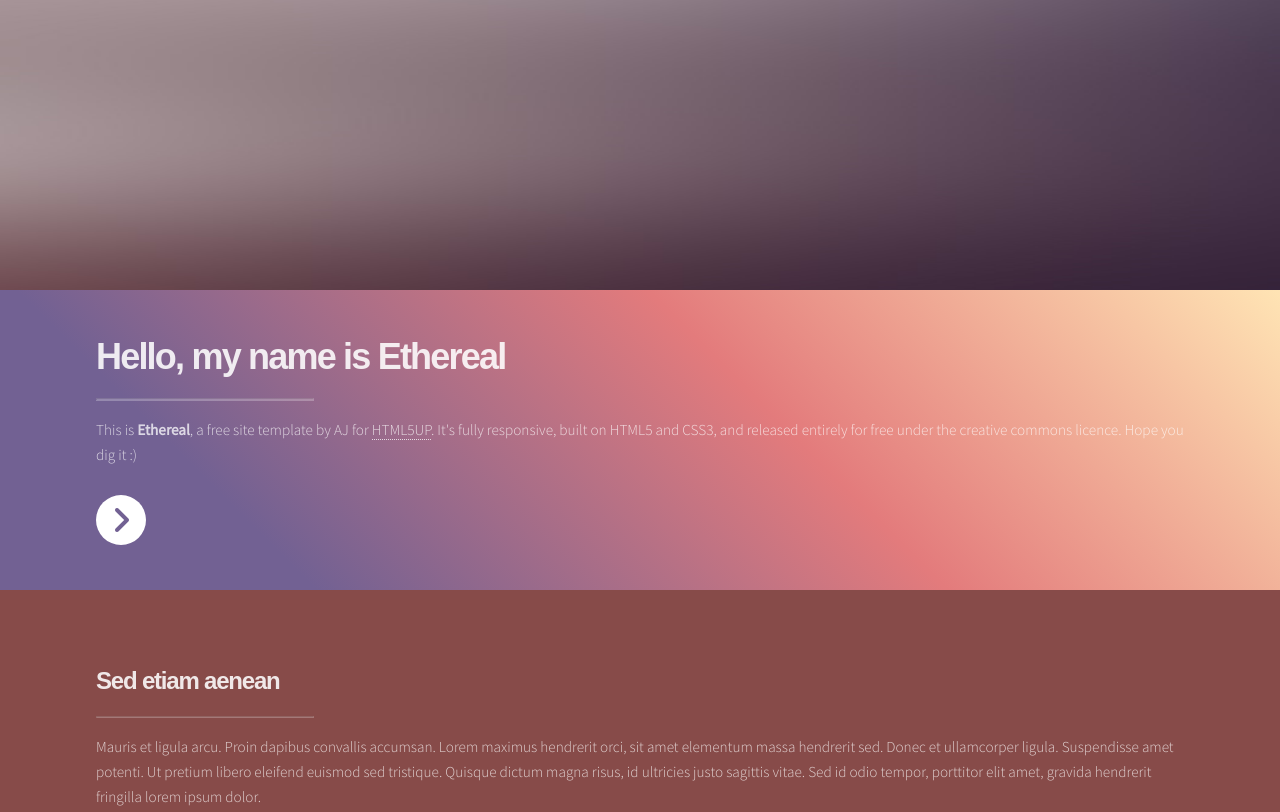
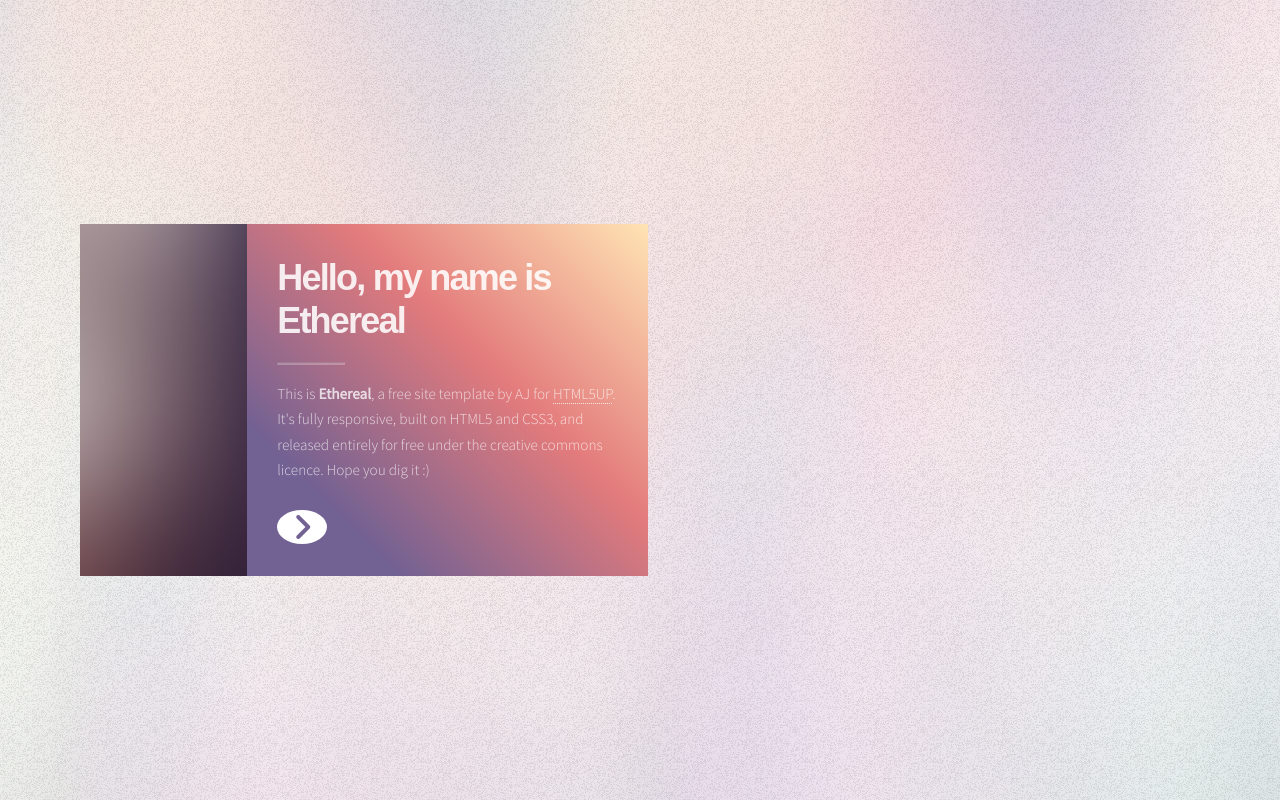
Before and after one commit to awryanyork/Practice-Projects, a plain HTML site: page Flexbox1/index.html in a window 1280 px wide. Shown: the top 812 px of the page. Drawn offline with Linux system fonts and the light colour scheme.

Commit message:
got started on side scrolling layout

```diff
--- /dev/null
+++ b/Flexbox1/_queries.scss
@@ -0,0 +1,62 @@
+@media (min-width: 600px) {
+
+    ////////// Layout //////////
+
+    body,
+    .page-wrap {
+        flex-wrap: nowrap; // enables side scrolling
+        overflow: scroll;   // enables side scrolling
+    }
+
+    body,
+    .page-wrap,
+    header,
+    .image-gallery,
+    .amet {
+        flex-direction: row;
+    }
+
+    body {
+        height: 100vh; // sets body to be full height so you can vertically center the page wrapper
+        align-items: center;
+    }
+
+    .page-wrap {
+        height: 32rem;
+        padding: 5rem;
+    }
+
+    // makes the flex items of page-wrap side scrolling
+    header,
+    .sed,
+    .amet,
+    .magna,
+    .elit,
+    .image-gallery,
+    .contact {
+        flex: 0 0 auto;
+    }
+
+    .container {
+        padding: 2rem 0;
+        height: 100%;
+        justify-content: center;
+    }
+
+    ///// Header /////
+
+
+    .hero {
+        height: 100%;
+        width: 12.5%;
+    }
+
+    .main-head-wrap {
+        width: 30%;
+    }
+
+    ///// Sed /////
+    .sed {width: 100%;}
+
+
+}
--- a/Flexbox1/index.html
+++ b/Flexbox1/index.html
@@ -10,6 +10,7 @@
 </head>
 <body>
 
+    <div class="page-wrap">
         <header>
             <img src="images/pic01.jpg" alt="" class="hero">
             <div class="main-head-wrap">
@@ -81,8 +82,9 @@
                 <h2 class="section-title">Contact</h2>
                 <hr class="section-title-underline">
                 <p class="paragraph">Sed vel nibh libero. Mauris et lorem pharetra massa lorem turpis congue pulvinar. Vivamus sed feugiat finibus. Duis amet bibendum amet sed. Duis mauris ex, dapibus sed ligula tempus volutpat magna etiam.</p>
-        </div>
-    </section>
+            </div> <!-- container -->
+        </section> <!-- contact -->
+    </div> <!-- page-wrap -->
 
 </body>
 </html>
--- a/Flexbox1/main.scss
+++ b/Flexbox1/main.scss
@@ -10,6 +10,7 @@
 
 //flex containers
 body,
+.page-wrap,
 header,
 .container,
 .button-wrap,
@@ -168,3 +169,7 @@
 
 //links
 a::visited {color: inherit;}
+
+
+///// MEDIA QUERIES IMPORT /////
+@import 'queries';
```
Also changed, not shown: Flexbox1/main.css, 1 other file. Lines whose indentation alone changed are shown as unchanged.
